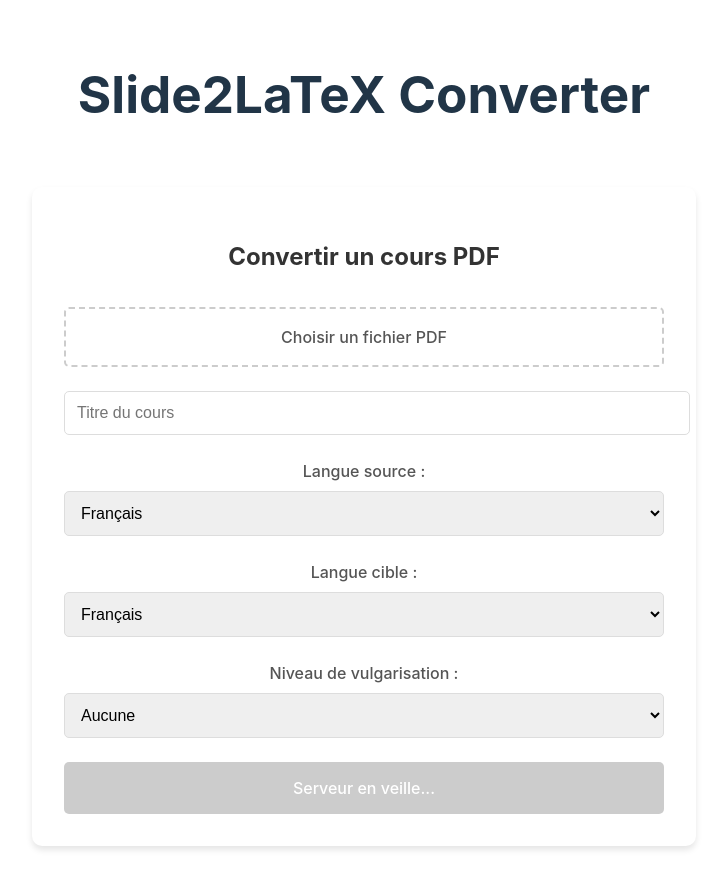
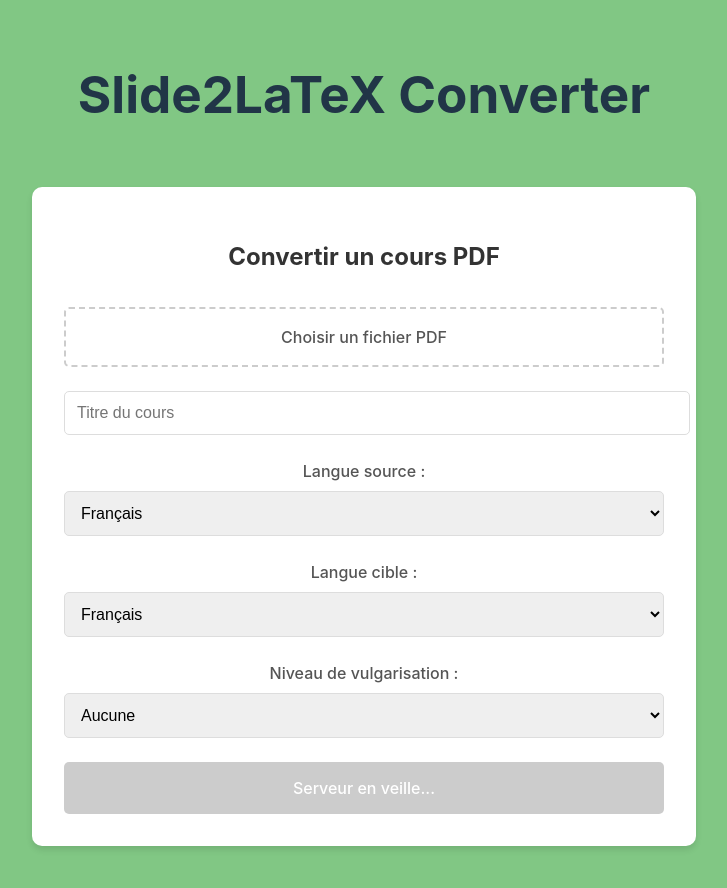
Before and after one commit to mathias1207/slide2latex-ui, a React (Vite) app: page / in a window 1280 px wide. Shown: the top 888 px of the page, without its empty margins (276-1003 px from the left). Built offline with nearby package versions, Linux system fonts and the light colour scheme; no server answers.

Commit message:
style: change background color to green

```diff
--- a/src/index.css
+++ b/src/index.css
@@ -5,7 +5,7 @@
 
   color-scheme: light dark;
   color: rgba(255, 255, 255, 0.87);
-  background-color: #242424;
+  background-color: #2e7d32;  /* Vert foncé */
 
   font-synthesis: none;
   text-rendering: optimizeLegibility;
@@ -63,7 +63,7 @@ button:focus-visible {
 @media (prefers-color-scheme: light) {
   :root {
     color: #213547;
-    background-color: #ffffff;
+    background-color: #81c784;  /* Vert clair */
   }
   a:hover {
     color: #747bff;
```
